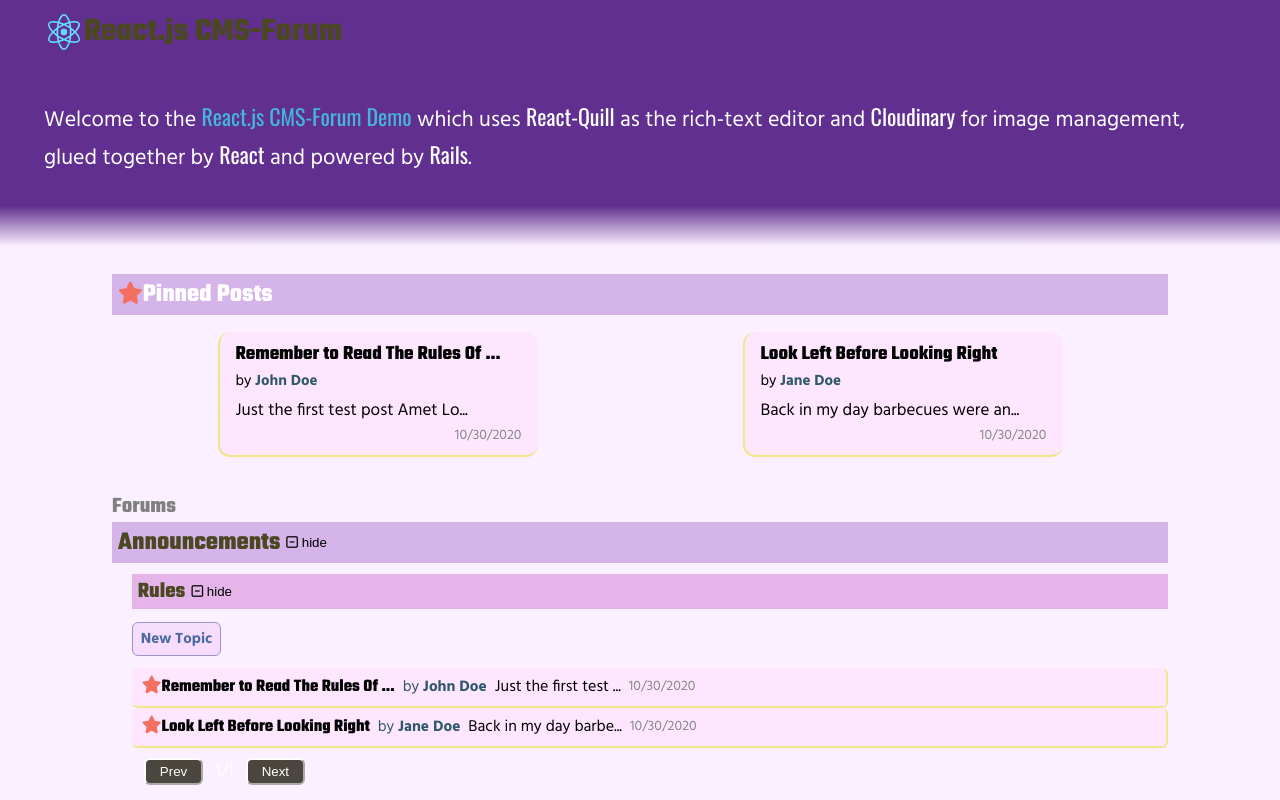
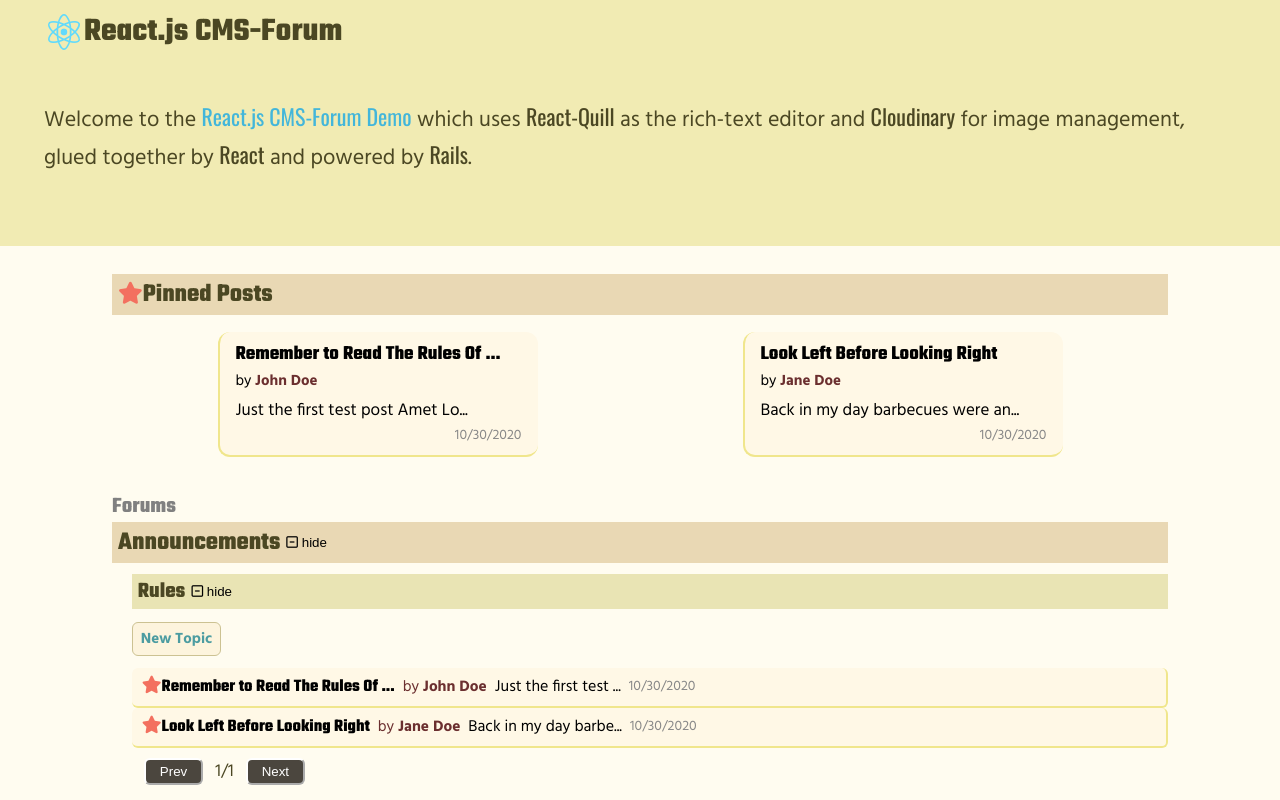
Before and after one commit to Aaron-RN/REACT-CMSBlog, a React (Create React App) app: page / in a window 1280 px wide. Shown: the top 800 px of the page. Built offline with nearby package versions, Linux system fonts and the light colour scheme.

Commit message:
CSS changes to accompany themes

```diff
--- a/src/assets/css/App.css
+++ b/src/assets/css/App.css
@@ -1,29 +1,31 @@
 :root {
   /* Default Theme */
-  /* --mainBG: #fffcf0;
+  --links: #43b6da;
+  --mainBG: #fffcf0;
   --navBG: #f1ebb3;
   --navText: #4b4723;
   --forumHeaderBG: #e9d8b4;
-  --headerBG: #e9e4b4;
+  --subforumheaderBG: #e9e4b4;
   --postBG: #fff8e6;
   --authorColor: #6b2f2f;
   --newPostText: #4c9ca1;
   --newPostBorder: #ccc292;
   --newPostBG: #fdf4dd;
   --footerBG: #f1ebb3;
-   */
+
   /* Microverse Theme */
-  --mainBG: #faf0ff;
+  /* --links: #c678dd;
+  --mainBG: #f0e4f7;
   --navBG: #612f8f;
-  --navText: #ffffff;
-  --forumHeaderBG: #d4b4e9;
-  --headerBG: #e5b4e9;
-  --postBG: #fee6ff;
+  --navText: #e3dff1;
+  --forumHeaderBG: #3f3d5c;
+  --subforumheaderBG: #534769;
+  --postBG: #d3d8f7;
   --authorColor: #2f586b;
   --newPostText: #4c6aa1;
   --newPostBorder: #9f92cc;
   --newPostBG: #f7ddfd;
-  --footerBG: #d8b3f1;
+  --footerBG: #d8b3f1; */
 }
 
 *,
@@ -44,7 +46,7 @@
   margin: 0;
 }
 .header { font-family: 'Oswald', sans-serif; font-weight: 400; }
-a { color: #43b6da; text-decoration: none;}
+a { color: var(--links); text-decoration: none;}
 a:hover { text-decoration: underline; }
 
 button:hover { transform: scale(1.025); }
@@ -116,7 +118,7 @@
 }
 .text-right{ text-align: right; }
 
-.text-home { color: #4b4723; text-decoration-color: #43b6da !important; }
+.text-home { color: var(--navText); text-decoration-color: #43b6da !important; }
 .text-black { color: #4b4723; text-decoration: none !important; }
 .text-red { color: #f3705f; }
 .text-grey { color: grey; }
@@ -140,12 +142,12 @@
 .blend-nav-main {
   width: 100%;
   height: 40px;
-  background-image: linear-gradient(var(--navBG), var(--mainBG));
+  /* background-image: linear-gradient(var(--navBG), var(--mainBG)); */
 }
 .blend-main-footer {
   width: 100%;
   height: 40px;
-  background-image: linear-gradient(var(--mainBG), var(--navBG));
+  /* background-image: linear-gradient(var(--mainBG), var(--navBG)); */
 }
 .footer {
   font-size: 0.8em;
--- a/src/assets/css/blogPage.css
+++ b/src/assets/css/blogPage.css
@@ -35,7 +35,7 @@
   align-items: center;
   flex-wrap: wrap;
   padding: 2px 6px;
-  background-color: var(--headerBG);
+  background-color: var(--subforumheaderBG);
   margin-bottom: 0.5em;
 }
 #BlogPage .header-title button {
@@ -170,7 +170,7 @@
   font-weight: bold;
   padding: 2px 6px;
   color: #4b4723;
-  background-color: var(--headerBG);
+  background-color: var(--subforumheaderBG);
   min-width: 200px;
 }
 #BlogPage .newPost .submit-btn{
--- a/src/components/presentational/blogPage/forumDisplay.js
+++ b/src/components/presentational/blogPage/forumDisplay.js
@@ -53,7 +53,7 @@
   return (
     <div className="forum-section z-2">
       <div className="header-title bg-announcement">
-        <Link to={`/${forumTitle}`} className="text-black"><h3 className="text-camel">{forumTitle}</h3></Link>
+        <Link to={`/${forumTitle}`} className="text-home"><h3 className="text-camel">{forumTitle}</h3></Link>
         <button type="button" onClick={() => handleShowForum(showForum)}>
           {handleIcon(showForum)}
         </button>
--- a/src/components/presentational/blogPage/subForumDisplay.js
+++ b/src/components/presentational/blogPage/subForumDisplay.js
@@ -28,7 +28,7 @@
   return (
     <div className="forum-section ml-1">
       <div className="header-title">
-        <Link to={`/${forum}/${forumTitle}`} className="text-black">
+        <Link to={`/${forum}/${forumTitle}`} className="text-home">
           <h4 className="text-camel">{forumTitle}</h4>
         </Link>
         <button type="button" onClick={() => handleShowForum(showForum)}>
```
